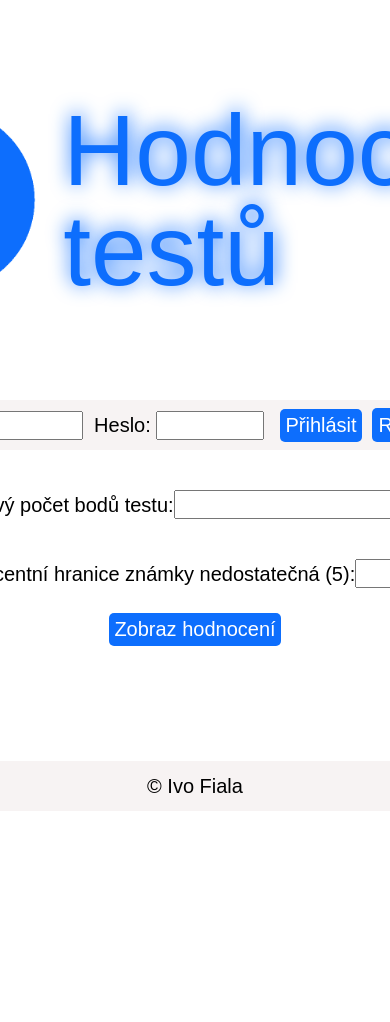
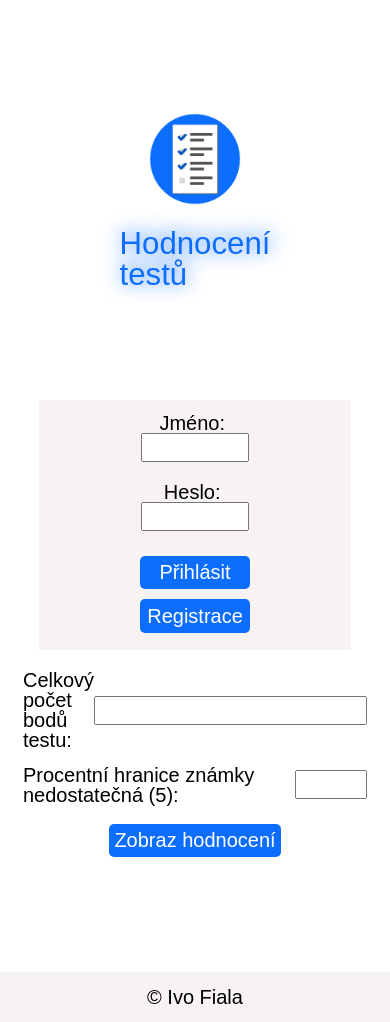
Before and after one commit to fialaivo/hodnoceni_testu, a PHP site: page / in a window 390 px wide; the page is wider, and only the part inside the window is pictured. Before the commit the page ends 793 px from the top of that part, so only its background shows below. Run offline with PHP 8.4, Linux system fonts and the light colour scheme.

Commit message:
úpravy pro responsivní design

```diff
--- a/css/style.css
+++ b/css/style.css
@@ -217,3 +217,59 @@ a:hover{
 #registrace:hover{
 	background-color: #0a53be;
 }
+
+.prihlasitRegistrace{
+	display: flex;
+	flex-direction: row;
+}
+
+.jmenoHeslo{
+	display: flex;
+	flex-direction: row;
+	align-items: center;
+}
+
+@media(max-width:700px)
+{
+	.nadpis{
+		flex-direction: column;
+	}
+	.nadpis h1{
+		font-size: 8vw;
+	}
+	.nadpis img{
+		width: 25vw;
+		height: 25vw;
+	}
+	.container{
+		width: 80vw;
+	}
+	.prihlaseniContainer{
+		width: 80vw;
+	}
+	.prihlaseni{
+		width: 80vw;
+		height: 120px;
+	}
+	.prihlasovaciFormular{
+		flex-direction: column;
+	}
+}
+@media(max-width:480px){
+	.prihlaseni{
+		width: 80vw;
+		height: 250px;
+	}
+	.prihlaseniContainer{
+		justify-content: center;
+	}
+	.jmenoHeslo{
+		flex-direction: column;
+	}
+	.prihlasitRegistrace{
+		flex-direction: column;
+	}
+	.inputUser{
+		margin: 0px;
+	}
+}
--- a/index.php
+++ b/index.php
@@ -146,12 +146,16 @@ function zaokrouhlitDoluNaPul($cislo)
 						//sekce pro nepřihlášené uživatele
 						?>
 						<form action="" class="prihlasovaciFormular" method="post">
+							<div class="jmenoHeslo">
 								<label for="jmeno">Jméno:&nbsp; </label>
 								<input type="text" class="inputUser" id="jmeno" name="jmeno">
 								&nbsp;&nbsp; <label for="heslo"> Heslo:&nbsp; </label>
 								<input type="password" class="inputUser" id="heslo" name="heslo">&nbsp;&nbsp;
+							</div>
+							<div class="prihlasitRegistrace">
 								<button name="prihlasit"> Přihlásit</button>
 								<a href="registrace.php" id="registrace"> Registrace </a>
+							</div>
 						</form>
 						<?php
 					}
```
Lines whose indentation alone changed are shown as unchanged.
